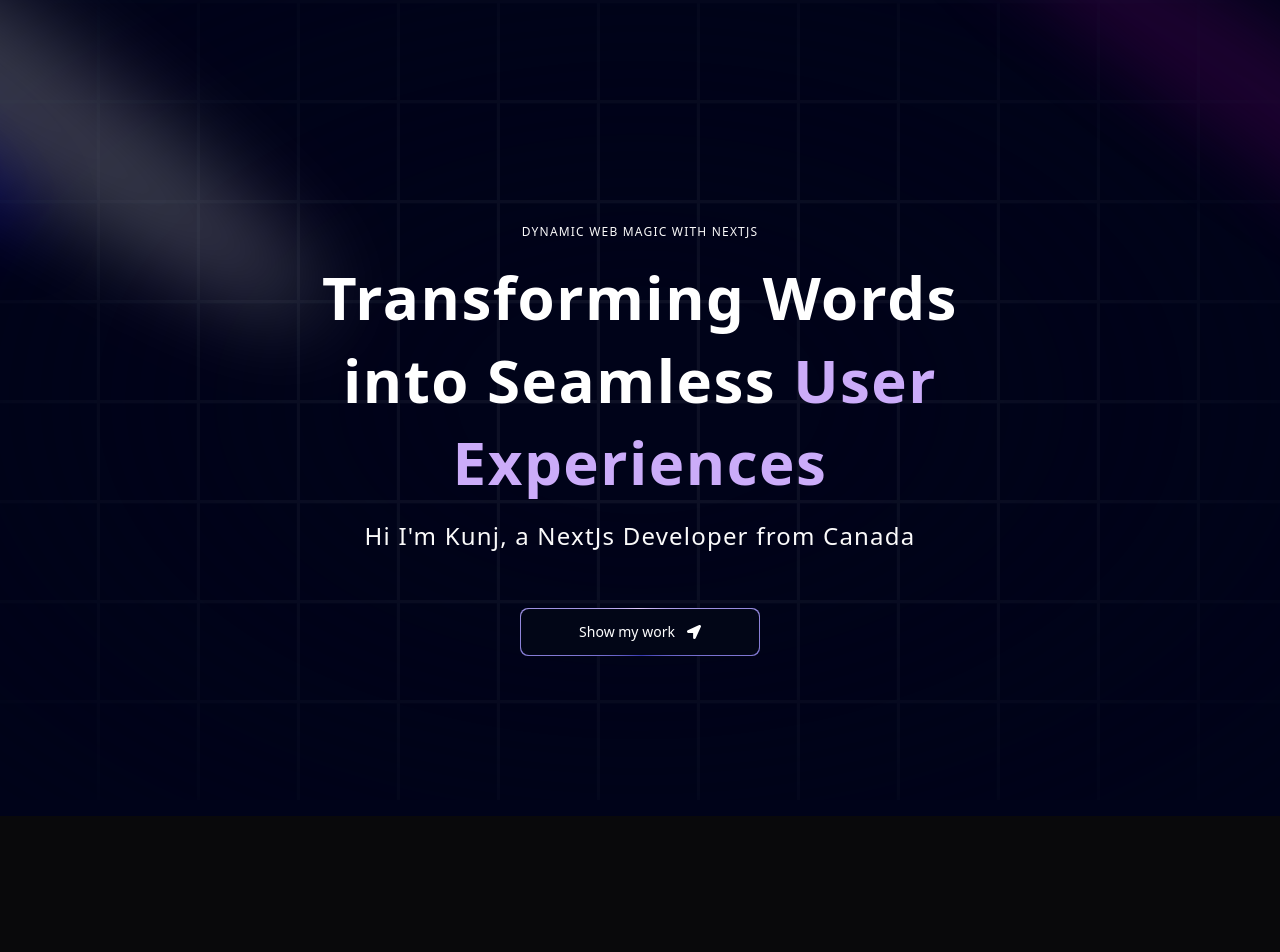
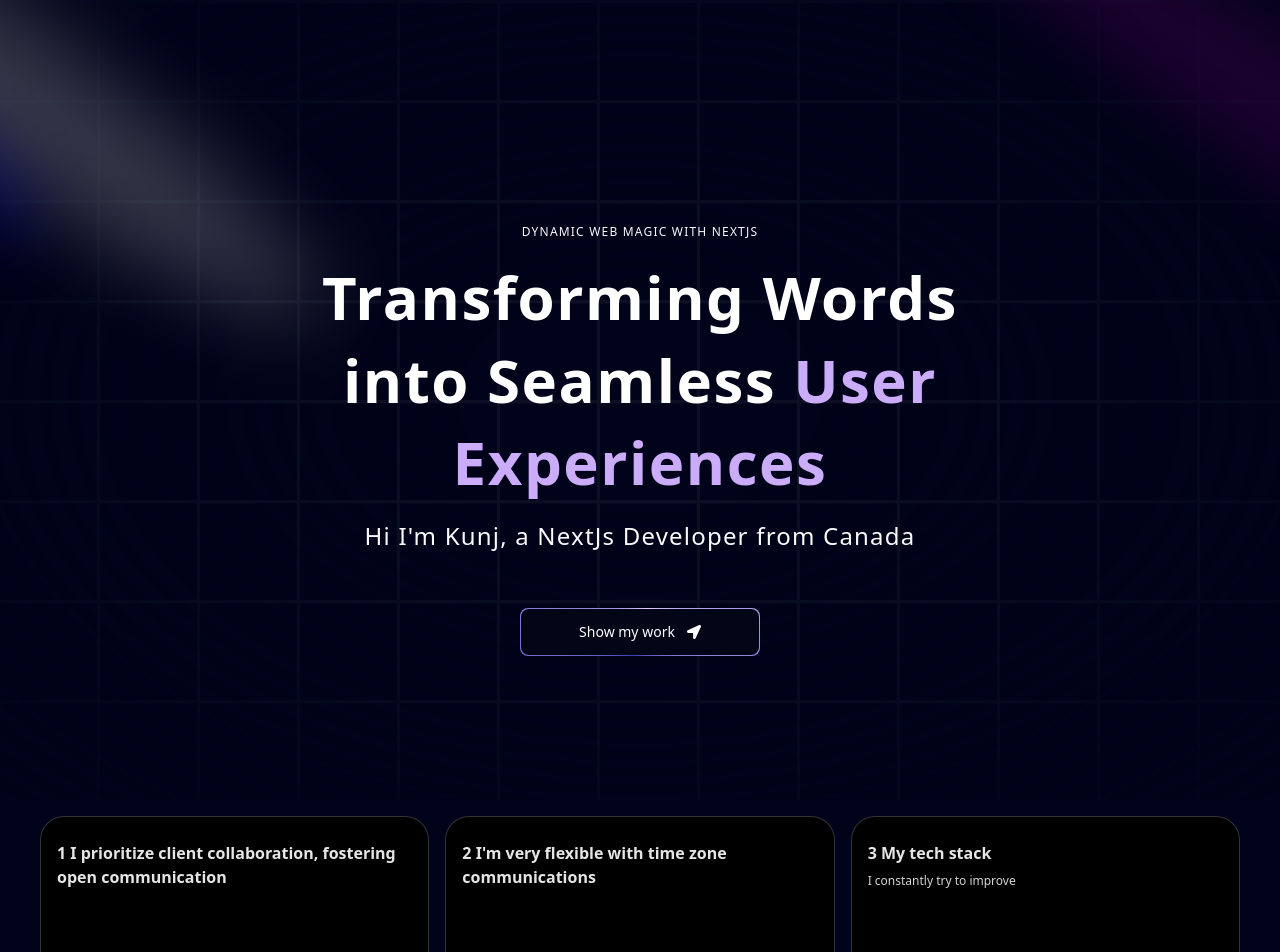
Before and after one commit to kunjdhami/Portfolio, a Next.js app: page / in a window 1280 px wide. Shown: the top 952 px of the page. Before the commit the page ends 816 px from the top, so only its background shows below. Built offline with nearby package versions, Linux system fonts and the light colour scheme.

Commit message:
noissue - Fix Grid in main page content

```diff
--- a/app/page.tsx
+++ b/app/page.tsx
@@ -1,5 +1,6 @@
 // import Image from "next/image";
 
+import Grid from "@/components/Grid";
 import Hero from "@/components/Hero";
 
 export default function Home() {
@@ -17,7 +18,9 @@
     "
     >
       <div className="max-w-7xl w-full">
-        <Hero></Hero>
+        <Hero />
+
+        <Grid />
       </div>
     </main>
   );
```
